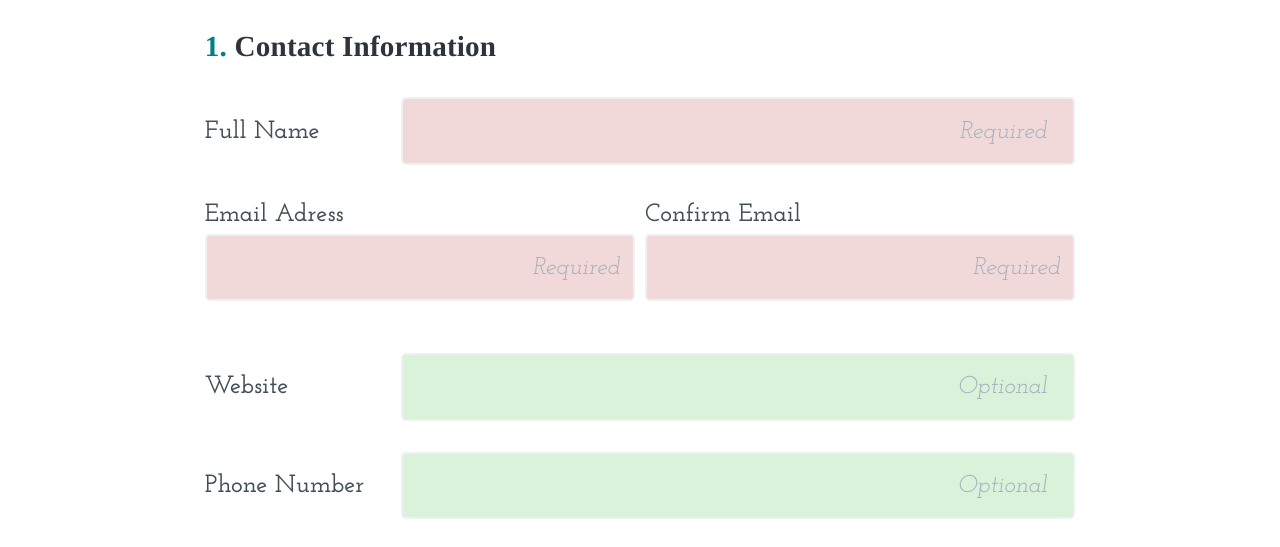
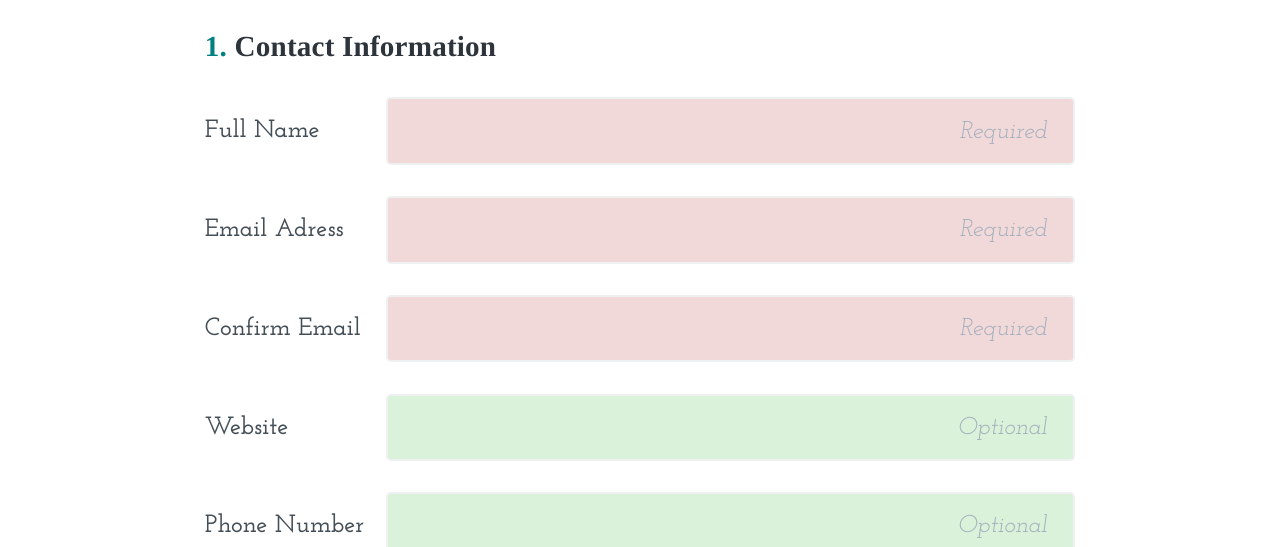
Before and after one commit to kevinmartinez/online-registration-form, a website: page index.html in a window 1280 px wide. Shown: the part 398-945 px from the top of the page. Drawn offline with Linux system fonts and the light colour scheme.

Commit message:
fix field layout and alignment

```diff
--- a/css/style.css
+++ b/css/style.css
@@ -184,9 +184,6 @@ legend::before {
 
 .form__field--newsletter {
   flex-direction: row;
-}
-
-.flex--center {
   align-items: center;
 }
 
@@ -195,14 +192,6 @@ legend::before {
   font-weight: 600;
   color: #444e56;
   flex: 1;
-}
-
-.form__field--email {
-  margin-bottom: 0;
-}
-
-.form__field--email:first-child {
-  margin-bottom: 1rem;
 }
 
 /* TODO: Rename */
@@ -219,7 +208,7 @@ textarea {
   border: 2px solid #eff0f1;
   font-size: 1.125em;
   min-height: 44px;
-  flex: 1;
+  flex: 2.5;
 }
 
 textarea {
@@ -333,9 +322,7 @@ textarea:hover {
   border: none;
   display: block;
   cursor: pointer;
-  margin: auto;
-  /* margin-top: 1em; */
-  padding: .65em 0;
+  padding: .8em 0;
   width: 100%;
   border-radius: .2em;
   background-color: #322a60;
@@ -343,7 +330,7 @@ textarea:hover {
   text-transform: capitalize;
   letter-spacing: 1px;
   font-weight: 700;
-  font-size: 1.5rem; /* 150% / 24px; */
+  font-size: 1.8em; /* 150% / 24px; */
 }
 
 .form__submit-btn:hover {
@@ -420,10 +407,12 @@ textarea:hover {
   }
 
   .header__divider {
-    /* margin-top: .5em; */
-    /* margin-bottom: 0; */
     border-top-width: 2px;
     border-bottom-width: .5px;
+  }
+
+  .form__input {
+    font-size: 1.2em;
   }
 
   input[type="text"],
@@ -434,6 +423,8 @@ textarea:hover {
   textarea {
     font-size: 1.2em;
   }
+
+
 }
 
 @media (min-height: 416px) and (min-width: 760px) {
@@ -441,53 +432,33 @@ textarea:hover {
     font-size: 1.1em;
   }
 
+      /* TODO: Use better names? */
+  .form__field {
+    flex-direction: row;
+    align-items: center;
+  }
+
   /* Flexbox settings */
 
-  /* TODO: Use better names? */
-  .form__field {
-    flex-direction: row;
-    /* flex-wrap: wrap; */
-    /* justify-content: space-between; */
-    align-items: baseline;
-  }
 
-  .form__field--email-wrap {
-    justify-content: space-between;
-  }
-
-  .form__field--email {
-    flex-direction: column;
-    flex: 1;
-    align-items: stretch;
-  }
-
-  .form__field--email:first-of-type {
-    margin-right: 10px;
-  }
-
-  /* input[type="email"] {
-    flex: 1;
-  } */
 
   .form__label {
     font-size: 1.2em;
     font-weight: 600;
     color: #444e56;
-    /* flex: 1 20%; */
   }
 
   /* TODO: Rename */
   input[type="text"],
   input[type="tel"],
+  input[type="email"],
   input[type="url"],
   select,
   textarea {
-    /* flex: 10; */
-    flex: 2 20%;
+    flex: 2.5;
   }
 
   .header__intro {
-    /* margin-bottom: 2em; */
     padding-top: 2.4em;
     padding-bottom: 2.7em;
   }
@@ -518,7 +489,7 @@ textarea:hover {
   textarea {
     border: 2px solid #eff0f1;
     font-size: 1.3em;
-    flex: 55%;
+    flex: 3.5;
   }
 }
 
--- a/index.html
+++ b/index.html
@@ -42,43 +42,42 @@
         </div>
 
         <!-- Email field -->
-        <div class="form__field form__field--email-wrap">
-          <div class="form__field form__field--email">
-            <label class="form__label" for="email">Email Adress</label>
-            <input type="email" name="user_email" placeholder="Required" id="email" required aria-required="true">
-          </div>
+        <div class="form__field">
+          <label class="form__label" for="email">Email Adress</label>
+          <input class="form__input" type="email" name="user_email" placeholder="Required" id="email" required
+            aria-required="true">
+        </div>
 
-          <!-- Confirm email field -->
-          <div class="form__field form__field--email">
-            <label class="form__label" for="confirm-email">Confirm Email</label>
-            <input type="email" name="user_email_confirm" placeholder="Required" id="confirm-email" required
-              aria-required="true">
-          </div>
+        <!-- Confirm email field -->
+        <div class="form__field">
+          <label class="form__label" for="confirm-email">Confirm Email</label>
+          <input class="form__input" type="email" name="user_email_confirm" placeholder="Required" id="confirm-email"
+            required aria-required="true">
         </div>
 
 
         <!-- Website field -->
         <div class="form__field">
           <label class="form__label" for="website">Website</label>
-          <input type="url" name="user_website" placeholder="Optional" id="website">
+          <input class="form__input" type="url" name="user_website" placeholder="Optional" id="website">
         </div>
 
         <!-- Phone # field -->
         <div class="form__field">
           <label class="form__label" for="phone">Phone Number</label>
-          <input type="tel" name="user_phone" id="phone" placeholder="Optional">
+          <input class="form__input" type="tel" name="user_phone" id="phone" placeholder="Optional">
         </div>
 
         <!-- Street adress field -->
         <div class="form__field">
           <label class="form__label" for="street">Street Adress</label>
-          <input type="text" name="user_street" id="street" placeholder="Optional">
+          <input class="form__input" type="text" name="user_street" id="street" placeholder="Optional">
         </div>
 
         <!-- City field -->
         <div class="form__field">
           <label class="form__label" for="city">City</label>
-          <input type="text" name="user_city" id="city" placeholder="Optional">
+          <input class="form__input" type="text" name="user_city" id="city" placeholder="Optional">
         </div>
         <!-- TODO: FIX FLEX FOR SELECT AND ZIP -->
         <!-- Select field -->
@@ -147,7 +146,7 @@
         <!-- Zip code field -->
         <div class="form__field">
           <label class="form__label" for="zip">Zip Code</label>
-          <input type="text" name="user_zip" id="zip" placeholder="Optional">
+          <input class="form__input" type="text" name="user_zip" id="zip" placeholder="Optional">
         </div>
 
       </fieldset>
```
